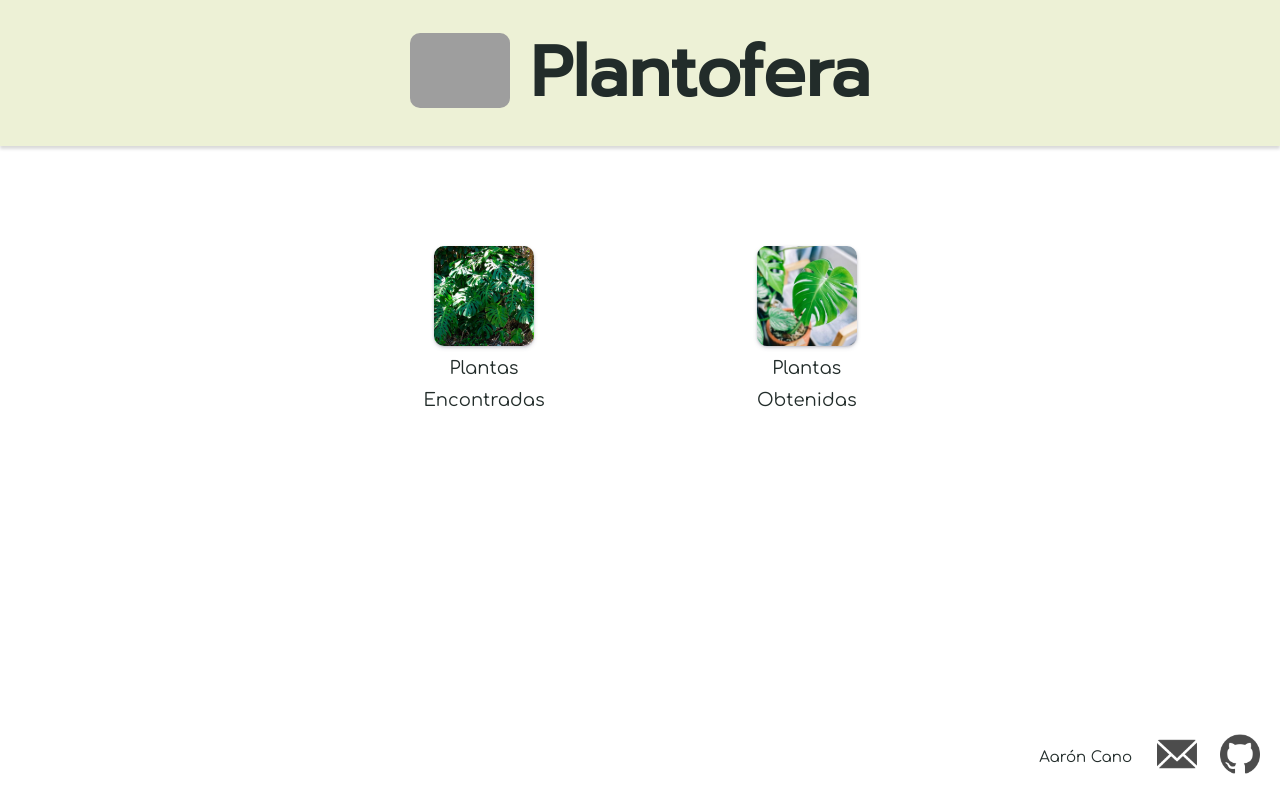
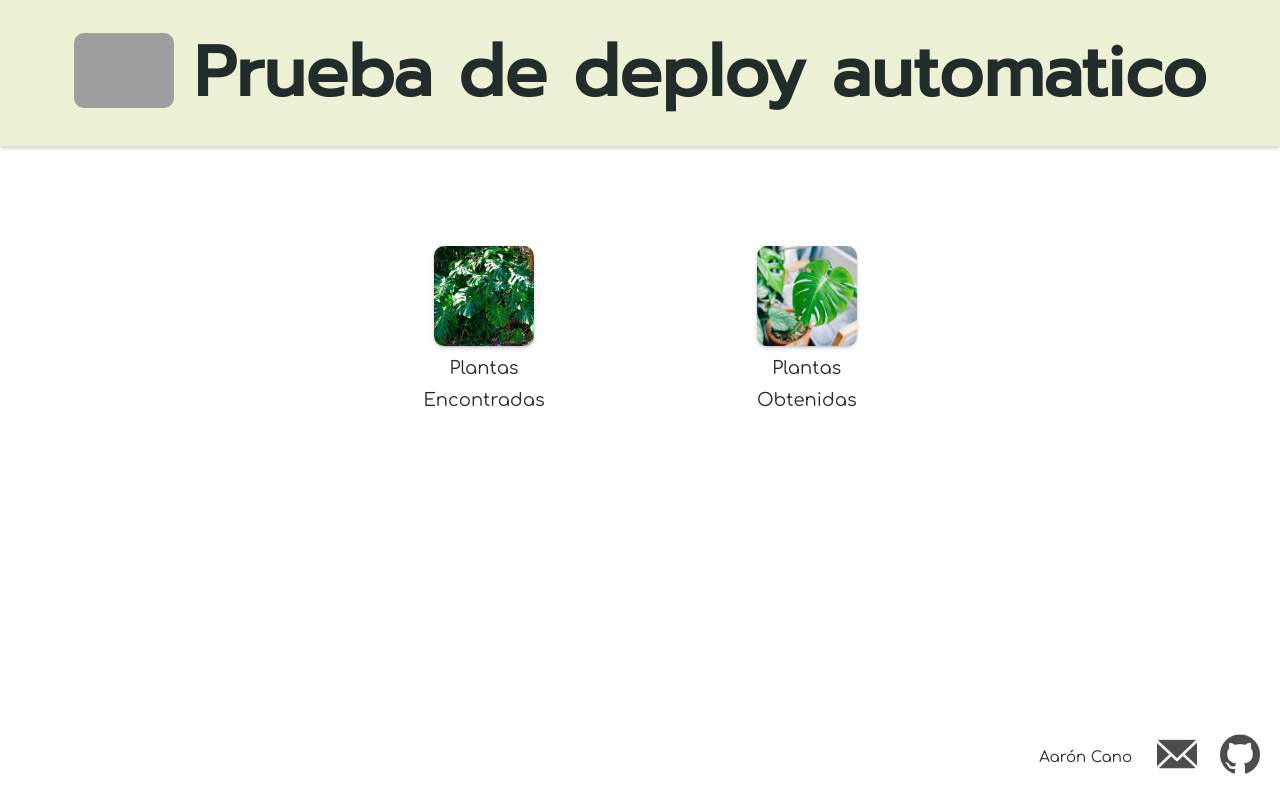
Before and after one commit to aaroncano/Plantofera, a plain HTML site: page public/html/index.html in a window 1280 px wide. Drawn offline with Linux system fonts and the light colour scheme; no server answers; grey boxes are pictures that could not be loaded.

Commit message:
prueba deploy

```diff
--- a/public/html/index.html
+++ b/public/html/index.html
@@ -15,7 +15,7 @@
         <a href="../html/index.html">
             <img class="logo" src="../imagenes/logo.svg" alt="logo">
         </a>
-        <h1>Plantofera</h1>
+        <h1>Prueba de deploy automatico</h1>
     </div>
     <main>
         <div class="sections-container">
```
